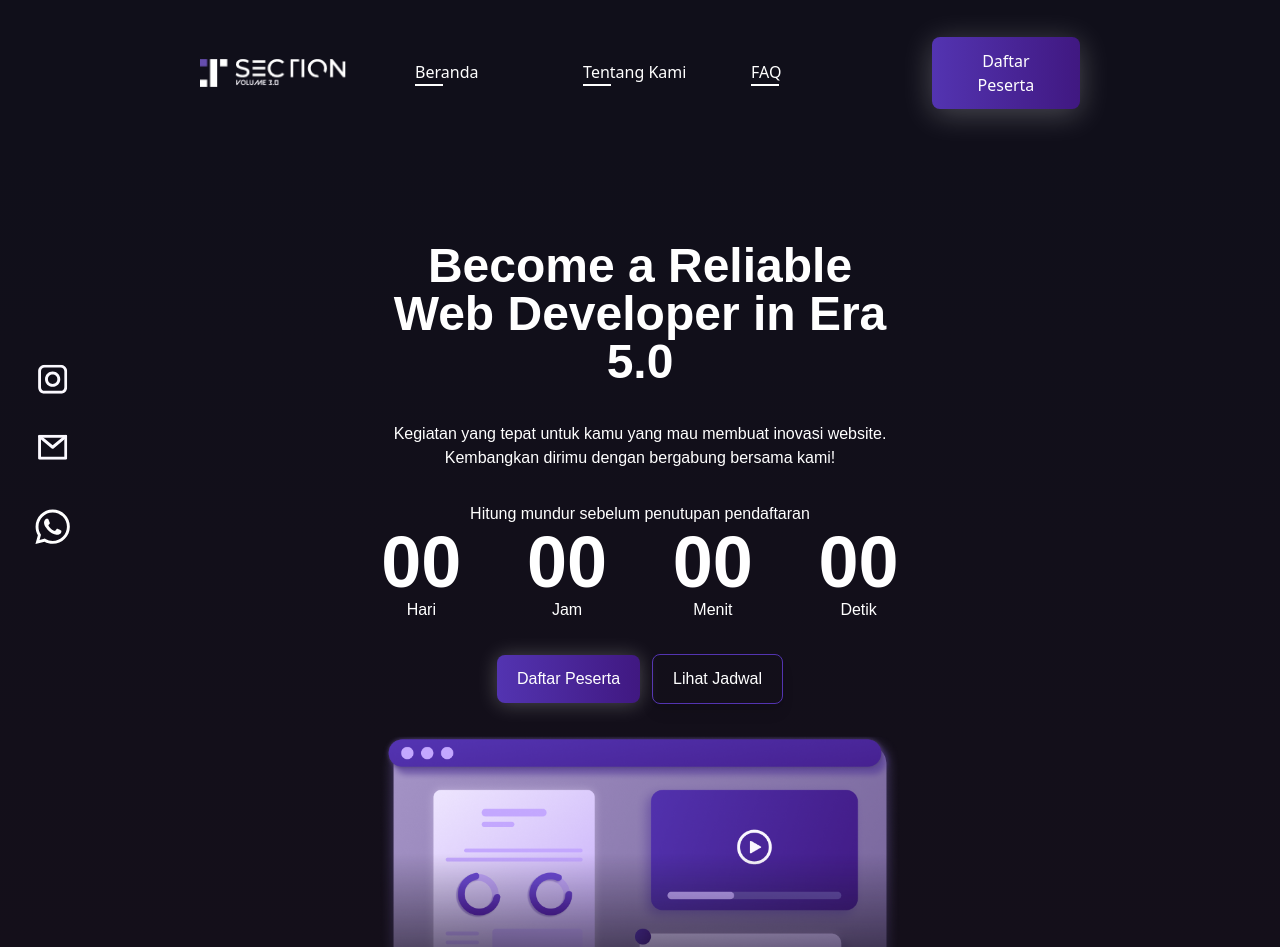
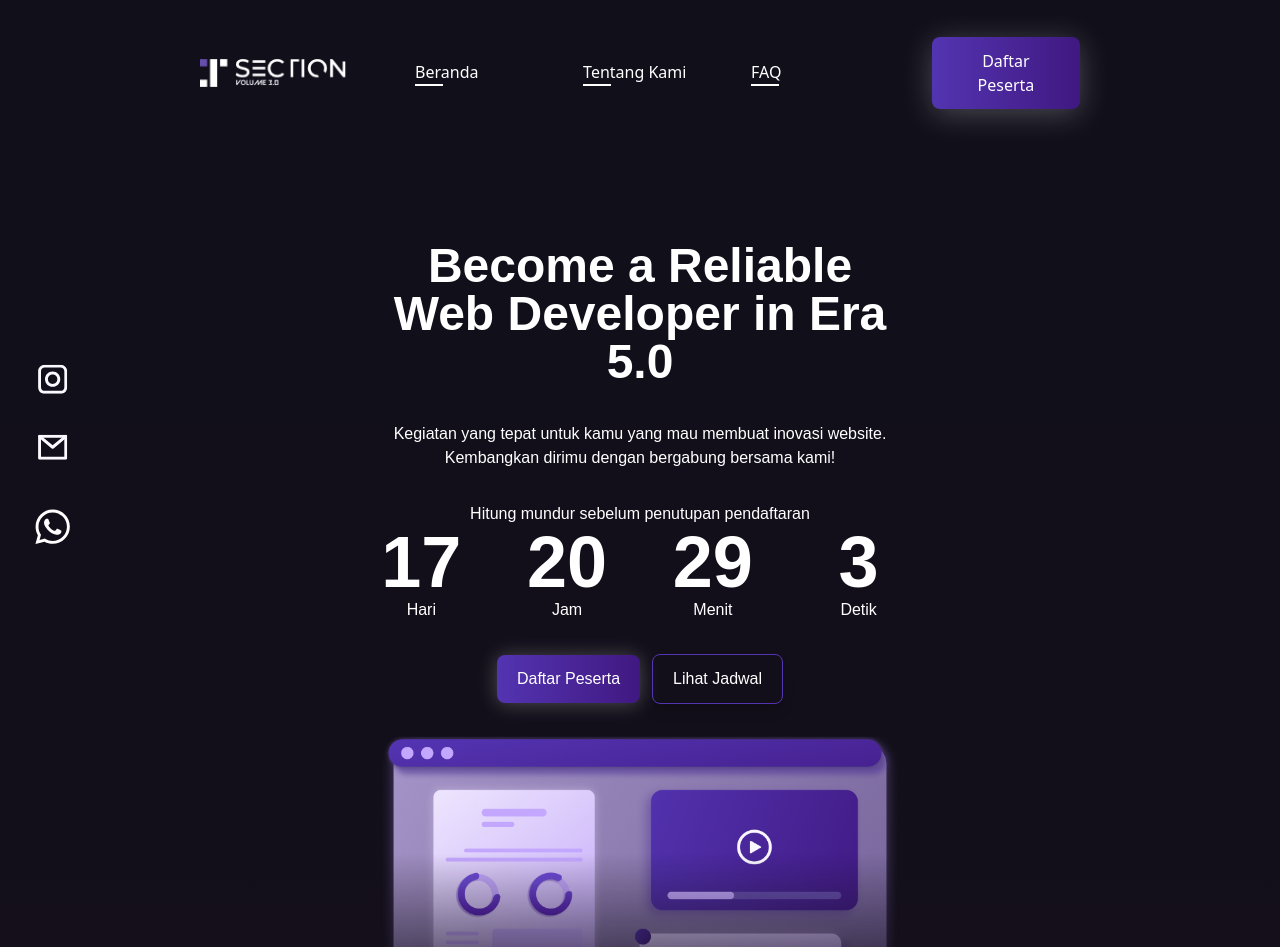
Before and after one commit to ronywahyuu/SECTIONV3-FRONT-END, a React (Create React App) app: page / in a window 1280 px wide. Built offline with nearby package versions, Linux system fonts and the light colour scheme.

Commit message:
countdown timer

```diff
--- /dev/null
+++ b/src/components/CountDown.jsx
@@ -0,0 +1,33 @@
+const CountDown = ({
+    days,
+    hours,
+    minutes,
+    seconds,
+}) => {
+
+  return (
+    <div className="flex flex-col justify-center items-center w-full">
+      <p>Hitung mundur sebelum penutupan pendaftaran</p>
+      <div className="flex justify-between  w-full">
+        <div className="flex flex-col items-center justify-center  rounded-lg w-24 h-24">
+          <p className="md:text-7xl text-4xl font-bold">00</p>
+          <p className="text-base">Hari</p>
+        </div>
+        <div className="flex flex-col items-center justify-center  rounded-lg w-24 h-24">
+          <p className="md:text-7xl text-4xl font-bold">00</p>
+          <p className="text-base">Jam</p>
+        </div>
+        <div className="flex flex-col items-center justify-center  rounded-lg w-24 h-24">
+          <p className="md:text-7xl text-4xl font-bold">00</p>
+          <p className="text-base">Menit</p>
+        </div>
+        <div className="flex flex-col items-center justify-center  rounded-lg w-24 h-24">
+          <p className="md:text-7xl text-4xl font-bold">00</p>
+          <p className="text-base">Detik</p>
+        </div>
+      </div>
+    </div>
+  );
+};
+
+export default CountDown;
--- a/src/components/Nav.jsx
+++ b/src/components/Nav.jsx
@@ -76,7 +76,10 @@ const Nav = () => {
 
                 <div className="lg:hidden flex  justify-center w-full  items-center  ">
                   <Link to="/register" className="mt-10 w-full">
-                    <button className="bg-gradient-to-r from-[#5334B1] to-[#401881] px-5 py-3 md:flex  text-white rounded-lg drop-shadow-[0_5px_15px_#ffffff3f] hover:drop-shadow-[0_35px_35px_#ffffff3f] transition duration-500 w-full justify-center">
+                    <button
+                      onClick={() => setOffCanvas(false)}
+                      className="bg-gradient-to-r from-[#5334B1] to-[#401881] px-5 py-3 md:flex  text-white rounded-lg drop-shadow-[0_5px_15px_#ffffff3f] hover:drop-shadow-[0_35px_35px_#ffffff3f] transition duration-500 w-full justify-center"
+                    >
                       Daftar Peserta
                     </button>
                   </Link>
--- /dev/null
+++ b/src/components/countdown/CountdownTimer.jsx
@@ -0,0 +1,17 @@
+import useCountDown from "../../hooks/useCountDown";
+import ShowCounter from "./ShowCounter";
+
+const CountdownTimer = () => {
+  const D_DAY = new Date("2022-12-10T00:00:00");
+  const [days, hours, minutes, seconds] = useCountDown(D_DAY);
+  return (
+    <ShowCounter
+      days={days}
+      hours={hours}
+      minutes={minutes}
+      seconds={seconds}
+    />
+  );
+};
+
+export default CountdownTimer;
--- /dev/null
+++ b/src/components/countdown/DateTimeDisplay.jsx
@@ -0,0 +1,13 @@
+const DateTimeDisplay = ({
+    value,
+    type,
+}) => {
+  return (
+    <div className="flex flex-col items-center justify-center  rounded-lg w-24 h-24">
+      <p className="md:text-7xl text-4xl font-bold">{value}</p>
+      <p className="text-base">{type}</p>
+    </div>
+  );
+};
+
+export default DateTimeDisplay;
--- /dev/null
+++ b/src/components/countdown/ShowCounter.jsx
@@ -0,0 +1,33 @@
+
+const ShowCounter = ({
+    days,
+    hours,
+    minutes,
+    seconds,
+}) => {
+  return (
+    <div className="flex flex-col justify-center items-center w-full">
+      <p>Hitung mundur sebelum penutupan pendaftaran</p>
+      <div className="flex justify-between  w-full">
+        <div className="flex flex-col items-center justify-center  rounded-lg w-24 h-24">
+          <p className="md:text-7xl text-4xl font-bold">{days}</p>
+          <p className="text-base">Hari</p>
+        </div>
+        <div className="flex flex-col items-center justify-center  rounded-lg w-24 h-24">
+          <p className="md:text-7xl text-4xl font-bold">{hours}</p>
+          <p className="text-base">Jam</p>
+        </div>
+        <div className="flex flex-col items-center justify-center  rounded-lg w-24 h-24">
+          <p className="md:text-7xl text-4xl font-bold">{minutes}</p>
+          <p className="text-base">Menit</p>
+        </div>
+        <div className="flex flex-col items-center justify-center  rounded-lg w-24 h-24">
+          <p className="md:text-7xl text-4xl font-bold">{seconds}</p>
+          <p className="text-base">Detik</p>
+        </div>
+      </div>
+    </div>
+  );
+};
+
+export default ShowCounter;
--- /dev/null
+++ b/src/hooks/useCountDown.js
@@ -0,0 +1,33 @@
+import { useEffect, useState } from "react";
+
+const useCountdown = (targetDate) => {
+  const countDownDate = new Date(targetDate).getTime();
+
+  const [countDown, setCountDown] = useState(
+    countDownDate - new Date().getTime()
+  );
+
+  useEffect(() => {
+    const interval = setInterval(() => {
+      setCountDown(countDownDate - new Date().getTime());
+    }, 1000);
+
+    return () => clearInterval(interval);
+  }, [countDownDate]);
+
+  return getReturnValues(countDown);
+};
+
+const getReturnValues = (countDown) => {
+  // calculate time left
+  const days = Math.floor(countDown / (1000 * 60 * 60 * 24));
+  const hours = Math.floor(
+    (countDown % (1000 * 60 * 60 * 24)) / (1000 * 60 * 60)
+  );
+  const minutes = Math.floor((countDown % (1000 * 60 * 60)) / (1000 * 60));
+  const seconds = Math.floor((countDown % (1000 * 60)) / 1000);
+
+  return [days, hours, minutes, seconds];
+};
+
+export default  useCountdown;
--- a/src/pages/Home.jsx
+++ b/src/pages/Home.jsx
@@ -1,5 +1,6 @@
 import React from "react";
 import { Link } from "react-router-dom";
+import CountdownTimer from "../components/countdown/CountdownTimer";
 import HeroImage from "../images/hero-image.png";
 
 const Home = () => {
@@ -21,28 +22,8 @@ const Home = () => {
             Kembangkan dirimu dengan bergabung bersama kami!
           </p>
 
-          <div className="flex flex-col justify-center items-center w-full">
-            <p>Hitung mundur sebelum penutupan pendaftaran</p>
-            <div className="flex justify-between  w-full">
-              <div className="flex flex-col items-center justify-center  rounded-lg w-24 h-24">
-                <p className="md:text-7xl text-4xl font-bold">00</p>
-                <p className="text-base">Hari</p>
-              </div>
-              <div className="flex flex-col items-center justify-center  rounded-lg w-24 h-24">
-                <p className="md:text-7xl text-4xl font-bold">00</p>
-                <p className="text-base">Jam</p>
-              </div>
-              <div className="flex flex-col items-center justify-center  rounded-lg w-24 h-24">
-                <p className="md:text-7xl text-4xl font-bold">00</p>
-                <p className="text-base">Menit</p>
-              </div>
-              <div className="flex flex-col items-center justify-center  rounded-lg w-24 h-24">
-                <p className="md:text-7xl text-4xl font-bold">00</p>
-                <p className="text-base">Detik</p>
-              </div>
-            </div>
-          </div>
-
+          {/* Countdown */}
+          <CountdownTimer/>
           {/* CTA */}
 
           <div className="flex justify-center flex-col md:flex-row items-center w-full gap-3 my-5">
--- a/src/pages/Register.jsx
+++ b/src/pages/Register.jsx
@@ -1,10 +1,9 @@
 import React from "react";
-import { Link } from "react-router-dom";
 import Form from "../components/Form";
 
 const Register = () => {
     return (
-        <div>
+        <div className="animate-fade-in-down">
             <h1 className="text-center p-5 text-[40px] font-montserrat font-bold">Satu langkah lagi</h1>
             <h2 className="text-center text-[23px] font-montserrat">Daftarkan dirimu dengan mengisi formulir di bawah </h2>
             <h2 className="text-center pb-5 text-[23px] font-montserrat">Kerahasiaan datamu akan terjamin </h2>
```
Also changed, not shown: src/components/Form.jsx (+30 -30 lines).
